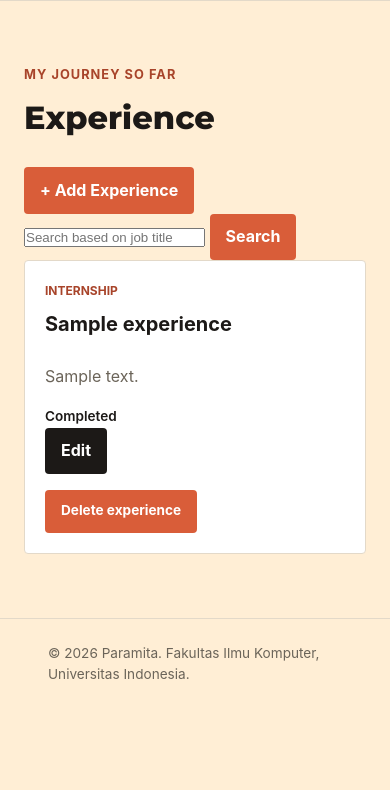
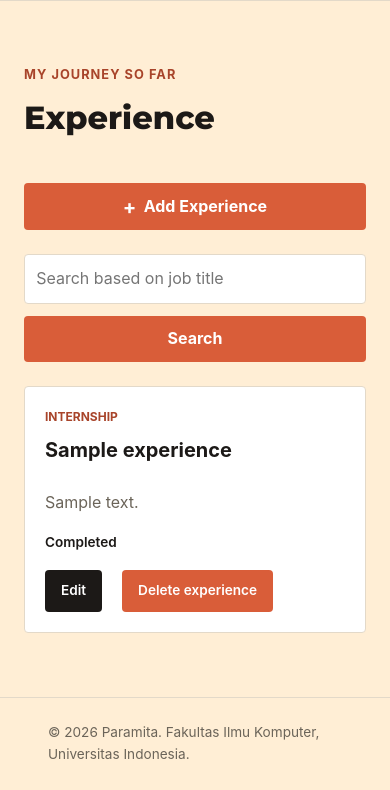
Before and after one commit to paramitasan/myportofolio, a Django app: page /experience/ in a window 390 px wide. Shown: the part 74-864 px from the top of the page. Before the commit the page ends 753 px from the top, so only its background shows below. Run offline with Django 5.2, Linux system fonts and the light colour scheme; tables that the repository leaves empty hold one stand-in row (values such as "Sample post").

Commit message:
feat: experience page css styling

```diff
--- a/static/css/style.css
+++ b/static/css/style.css
@@ -429,8 +401,9 @@
     background: var(--ink);
 }
 
-/* education add, search */
-.education-header {
+/* education & experience add, search */
+.education-header,
+.experience-header {
     width: 100%;
     display: flex;
     justify-content: space-between;
@@ -439,24 +412,28 @@
     margin-bottom: 1.5rem;
 }
 
-.education-add-button {
+.education-add-button,
+.experience-add-button {
     display: inline-flex;
     align-items: center;
     gap: 0.45rem;
 }
 
-.education-add-button span {
+.education-add-button span,
+.experience-add-button span {
     font-size: 1.25rem;
     line-height: 1;
 }
 
-.education-search {
+.education-search,
+.experience-search {
     display: flex;
     gap: 0.75rem;
     margin-bottom: 1.5rem;
 }
 
-.education-search__input {
+.education-search__input,
+.experience-search__input {
     width: 100%;
     min-width: 0;
     padding: 0.7rem;
@@ -467,13 +444,15 @@
     font: inherit;
 }
 
-.education-search__input:focus {
+.education-search__input:focus,
+.experience-search__input:focus {
     outline: 2px solid var(--accent);
     border-color: var(--accent);
 }
 
-/* education modal */
-.education-actions {
+/* education & experience modal */
+.education-actions,
+.experience-actions {
     display: flex;
     align-items: center;
     flex-wrap: wrap;
@@ -481,12 +460,14 @@
     margin-top: 1rem;
 }
 
-.education-actions .button {
+.education-actions .button,
+.experience-actions .button {
     font-size: 0.85rem;
     font-weight: 600;
 }
 
-.education-card-actions {
+.education-card-actions,
+.experience-card-actions {
     display: flex;
     flex-direction: column;
     margin-top: auto;
@@ -496,11 +477,13 @@
     display: none !important;
 }
 
-.education-actions .experience-status {
+.education-actions .experience-status,
+.experience-actions .experience-status {
     margin-top: 0;
 }
 
-.education-delete-modal {
+.education-delete-modal,
+.experience-delete-modal {
     display: none;
     position: fixed;
     inset: 0;
@@ -603,41 +592,49 @@
         justify-content: flex-start;
     }
 
-    /* education */
-    .education-header {
+    /* education, experience */
+    .education-header,
+    .experience-header {
         align-items: flex-start;
         flex-direction: column;
     }
 
-    .education-add-button {
+    .education-add-button,
+    .experience-add-button {
         width: 100%;
         justify-content: center;
     }
 
-    .education-search {
+    .education-search,
+    .experience-search {
         flex-direction: column;
     }
 
-    .education-search .button {
+    .education-search .button,
+    .experience-search .button {
         width: 100%;
     }
 
-    .education-delete-modal {
+    .education-delete-modal,
+    .experience-delete-modal {
         align-items: flex-end;
         padding: 0;
     }
 
-    .education-delete-modal__content {
+    .education-delete-modal__content,
+    .experience-delete-modal__content {
         width: 100%;
         padding: 1.25rem;
         border-radius: var(--radius) var(--radius) 0 0;
     }
 
-    .education-delete-modal__actions {
+    .education-delete-modal__actions,
+    .experience-delete-modal__actions {
         flex-direction: column-reverse;
     }
 
-    .education-delete-modal__actions .button {
+    .education-delete-modal__actions .button,
+    .experience-delete-modal__actions .button {
         width: 100%;
         text-align: center;
     }
```
Also changed, not shown: other parts of static/css/style.css (+24 -46 lines).
